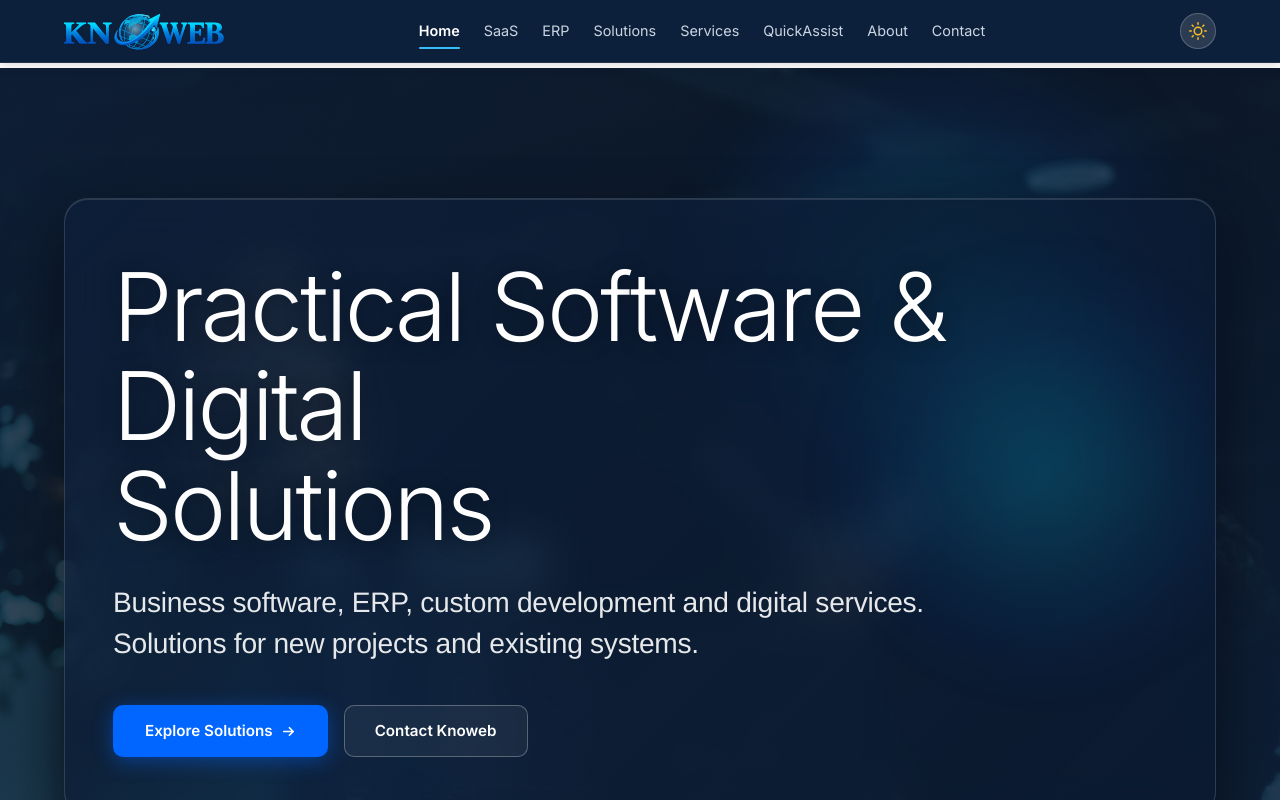
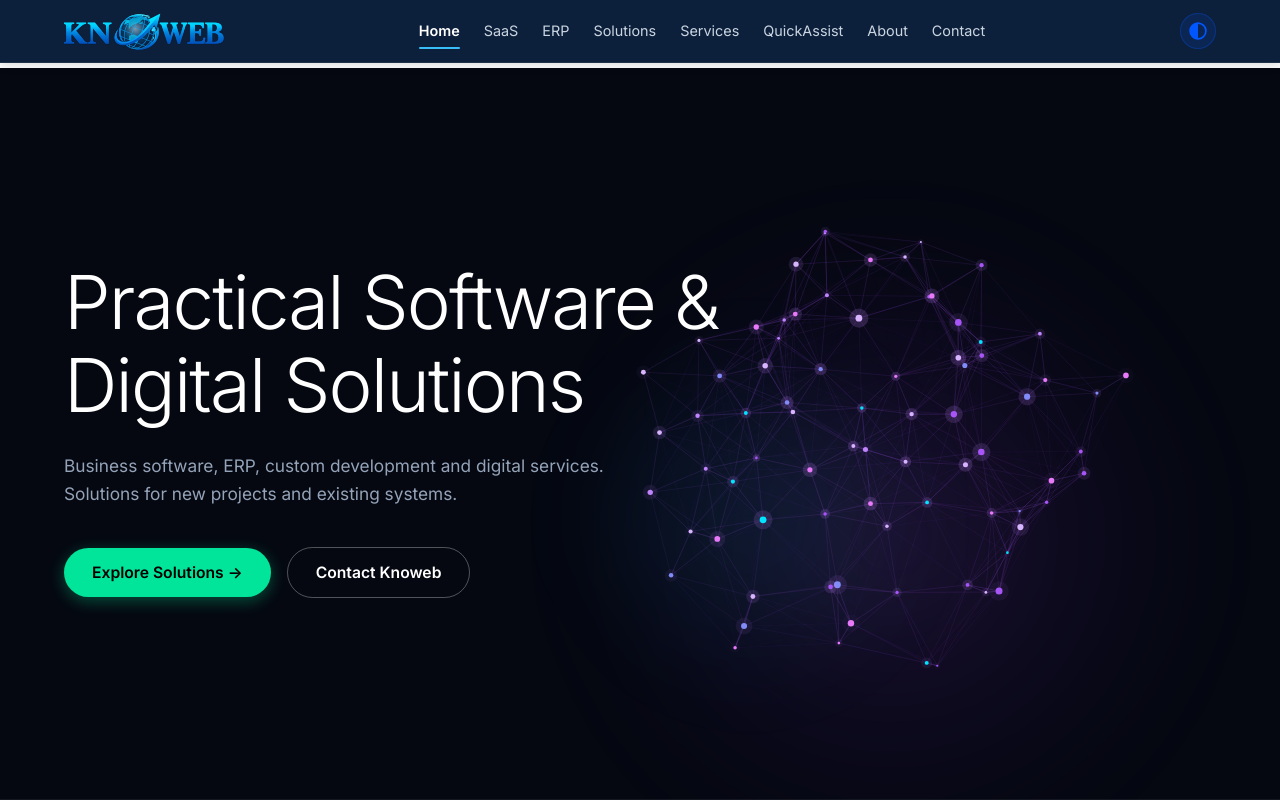
Before and after one commit to Knoweb/Knoweb-site, a Next.js app in the folder knoweb/: page / in a window 1280 px wide. Shown: the top 800 px of the page. Built offline with nearby package versions, Linux system fonts and the light colour scheme.

Commit message:
feat(hero): redesign hero section to match IFS layout and update theme toggle icon

```diff
--- a/knoweb/src/components/layout/Header.tsx
+++ b/knoweb/src/components/layout/Header.tsx
@@ -181,9 +181,9 @@ export default function Header() {
                 width: '36px',
                 height: '36px',
                 borderRadius: '50%',
-                background: theme === 'dark' ? 'rgba(0, 229, 255, 0.12)' : 'rgba(255, 255, 255, 0.12)',
-                border: theme === 'dark' ? '1px solid rgba(0, 229, 255, 0.38)' : '1px solid rgba(255, 255, 255, 0.22)',
-                color: theme === 'dark' ? '#00E5FF' : '#FBBF24',
+                background: theme === 'dark' ? 'rgba(0, 229, 255, 0.12)' : 'rgba(0, 87, 255, 0.12)',
+                border: theme === 'dark' ? '1px solid rgba(0, 229, 255, 0.38)' : '1px solid rgba(0, 87, 255, 0.3)',
+                color: theme === 'dark' ? '#00E5FF' : '#0057FF',
                 cursor: 'pointer',
                 transition: 'all 0.25s ease',
                 boxShadow: theme === 'dark' ? '0 0 12px rgba(0, 229, 255, 0.22)' : 'none',
@@ -195,25 +195,11 @@ export default function Header() {
                 e.currentTarget.style.transform = 'scale(1)';
               }}
             >
-              {theme === 'dark' ? (
-                /* Moon Icon */
-                <svg width="18" height="18" viewBox="0 0 24 24" fill="none" stroke="currentColor" strokeWidth="2" strokeLinecap="round" strokeLinejoin="round">
-                  <path d="M21 12.79A9 9 0 1 1 11.21 3 7 7 0 0 0 21 12.79z" />
-                </svg>
-              ) : (
-                /* Sun Icon */
-                <svg width="18" height="18" viewBox="0 0 24 24" fill="none" stroke="currentColor" strokeWidth="2" strokeLinecap="round" strokeLinejoin="round">
-                  <circle cx="12" cy="12" r="5" />
-                  <line x1="12" y1="1" x2="12" y2="3" />
-                  <line x1="12" y1="21" x2="12" y2="23" />
-                  <line x1="4.22" y1="4.22" x2="5.64" y2="5.64" />
-                  <line x1="18.36" y1="18.36" x2="19.78" y2="19.78" />
-                  <line x1="1" y1="12" x2="3" y2="12" />
-                  <line x1="21" y1="12" x2="23" y2="12" />
-                  <line x1="4.22" y1="19.78" x2="5.64" y2="18.36" />
-                  <line x1="18.36" y1="5.64" x2="19.78" y2="4.22" />
-                </svg>
-              )}
+              {/* Contrast / Theme Toggle Icon (Half-filled circle matching 4th reference) */}
+              <svg width="20" height="20" viewBox="0 0 24 24" fill="none">
+                <circle cx="12" cy="12" r="9.5" stroke="currentColor" strokeWidth="2" />
+                <path d="M12 2.5a9.5 9.5 0 0 0 0 19V2.5z" fill="currentColor" />
+              </svg>
             </button>
 
             {/* Mobile Hamburger Toggle */}
@@ -328,18 +314,22 @@ export default function Header() {
                 style={{
                   display: 'inline-flex',
                   alignItems: 'center',
-                  gap: '6px',
+                  gap: '8px',
                   padding: '7px 14px',
                   borderRadius: '20px',
-                  background: theme === 'dark' ? 'rgba(0, 229, 255, 0.14)' : 'rgba(255, 255, 255, 0.12)',
-                  border: theme === 'dark' ? '1px solid rgba(0, 229, 255, 0.4)' : '1px solid rgba(255, 255, 255, 0.25)',
-                  color: theme === 'dark' ? '#00E5FF' : '#FBBF24',
+                  background: theme === 'dark' ? 'rgba(0, 229, 255, 0.14)' : 'rgba(0, 87, 255, 0.12)',
+                  border: theme === 'dark' ? '1px solid rgba(0, 229, 255, 0.4)' : '1px solid rgba(0, 87, 255, 0.3)',
+                  color: theme === 'dark' ? '#00E5FF' : '#0057FF',
                   fontSize: '0.85rem',
                   fontWeight: 600,
                   cursor: 'pointer',
                 }}
               >
-                {theme === 'dark' ? '🌙 Dark' : '☀️ Light'}
+                <svg width="16" height="16" viewBox="0 0 24 24" fill="none">
+                  <circle cx="12" cy="12" r="9.5" stroke="currentColor" strokeWidth="2" />
+                  <path d="M12 2.5a9.5 9.5 0 0 0 0 19V2.5z" fill="currentColor" />
+                </svg>
+                {theme === 'dark' ? 'Dark' : 'Light'}
               </button>
             </div>
           </div>
--- a/knoweb/src/components/sections/HeroSection.tsx
+++ b/knoweb/src/components/sections/HeroSection.tsx
@@ -1,301 +1,370 @@
 'use client';
 
 import Link from 'next/link';
+import { useEffect, useRef } from 'react';
+
+interface Node3D {
+  baseX: number;
+  baseY: number;
+  baseZ: number;
+  x: number;
+  y: number;
+  z: number;
+  size: number;
+  color: string;
+  pulsePhase: number;
+  pulseSpeed: number;
+}
 
 export default function HeroSection() {
-  const headlineLines = [
-    ['Practical', 'Software', '&', 'Digital'],
-    ['Solutions'],
+  const canvasRef = useRef<HTMLCanvasElement | null>(null);
+
+  useEffect(() => {
+    const canvas = canvasRef.current;
+    if (!canvas) return;
+    const ctx = canvas.getContext('2d');
+    if (!ctx) return;
+
+    let animationFrameId: number;
+    let isVisible = true;
+
+    // Palette replicating the glowing violet/purple & cyan neural network in IFS screenshot
+    const colors = [
+      '#C084FC', // soft purple
+      '#A855F7', // bright violet
+      '#E879F9', // magenta
+      '#818CF8', // indigo
+      '#00E5FF', // electric cyan accent
+      '#D8B4FE', // light lavender
     ];
-  let letterIndex = 0;
+
+    // Generate 3D nodes distributed in an organic spherical/ellipsoid cloud
+    const nodeCount = 78;
+    const nodes: Node3D[] = [];
+    const baseRadius = 220;
+
+    for (let i = 0; i < nodeCount; i++) {
+      const phi = Math.acos(-1 + (2 * i) / nodeCount);
+      const theta = Math.sqrt(nodeCount * Math.PI) * phi;
+      // Slight randomness in radial distance for organic density
+      const r = baseRadius * (0.65 + Math.random() * 0.45);
+
+      nodes.push({
+        baseX: r * Math.sin(phi) * Math.cos(theta),
+        baseY: r * Math.sin(phi) * Math.sin(theta) * 0.9,
+        baseZ: r * Math.cos(phi),
+        x: 0,
+        y: 0,
+        z: 0,
+        size: 1.2 + Math.random() * 1.8,
+        color: colors[Math.floor(Math.random() * colors.length)],
+        pulsePhase: Math.random() * Math.PI * 2,
+        pulseSpeed: 0.02 + Math.random() * 0.03,
+      });
+    }
+
+    let rotX = 0.2;
+    let rotY = 0.4;
+    let targetRotX = 0.2;
+    let targetRotY = 0.4;
+
+    const handleMouseMove = (e: MouseEvent) => {
+      const rect = canvas.getBoundingClientRect();
+      const mouseX = (e.clientX - rect.left) / rect.width - 0.5;
+      const mouseY = (e.clientY - rect.top) / rect.height - 0.5;
+      targetRotY = 0.4 + mouseX * 0.45;
+      targetRotX = 0.2 + mouseY * 0.35;
+    };
+
+    window.addEventListener('mousemove', handleMouseMove);
+
+    const resize = () => {
+      if (!canvas) return;
+      const dpr = Math.min(window.devicePixelRatio || 1, 2);
+      const rect = canvas.getBoundingClientRect();
+      canvas.width = rect.width * dpr;
+      canvas.height = rect.height * dpr;
+      ctx.scale(dpr, dpr);
+    };
+
+    resize();
+    window.addEventListener('resize', resize);
+
+    // Pause canvas if scrolled out of view
+    const observer = new IntersectionObserver((entries) => {
+      isVisible = entries[0].isIntersecting;
+    });
+    observer.observe(canvas);
+
+    // Render loop
+    const render = () => {
+      if (isVisible) {
+        const rect = canvas.getBoundingClientRect();
+        const width = rect.width;
+        const height = rect.height;
+
+        ctx.clearRect(0, 0, width, height);
+
+        // Smooth rotation drift and mouse parallax
+        rotY += 0.0022;
+        rotX += (targetRotX - rotX) * 0.03;
+        rotY += (targetRotY - rotY) * 0.03;
+
+        // Position cluster on center-right (responsive)
+        const isMobile = width < 768;
+        const centerX = isMobile ? width * 0.5 : width * 0.68;
+        const centerY = isMobile ? height * 0.62 : height * 0.5;
+        const fov = 420;
+
+        const cosY = Math.cos(rotY);
+        const sinY = Math.sin(rotY);
+        const cosX = Math.cos(rotX);
+        const sinX = Math.sin(rotX);
+
+        // Transform all 3D nodes
+        for (let i = 0; i < nodeCount; i++) {
+          const n = nodes[i];
+          n.pulsePhase += n.pulseSpeed;
+
+          // Rotate around Y
+          const x1 = n.baseX * cosY - n.baseZ * sinY;
+          const z1 = n.baseZ * cosY + n.baseX * sinY;
+
+          // Rotate around X
+          const y1 = n.baseY * cosX - z1 * sinX;
+          const z2 = z1 * cosX + n.baseY * sinX;
+
+          // Perspective projection
+          const scale = fov / (fov + z2);
+          n.x = centerX + x1 * scale;
+          n.y = centerY + y1 * scale;
+          n.z = z2;
+        }
+
+        // Draw connecting filaments/lines between close nodes
+        const maxDist = isMobile ? 85 : 125;
+        for (let i = 0; i < nodeCount; i++) {
+          for (let j = i + 1; j < nodeCount; j++) {
+            const n1 = nodes[i];
+            const n2 = nodes[j];
+
+            const dx = n1.x - n2.x;
+            const dy = n1.y - n2.y;
+            const dist = Math.sqrt(dx * dx + dy * dy);
+
+            if (dist < maxDist) {
+              const alpha = Math.max(0, 1 - dist / maxDist) * 0.35;
+              ctx.beginPath();
+              ctx.moveTo(n1.x, n1.y);
+              ctx.lineTo(n2.x, n2.y);
+
+              // Depth gradient line
+              ctx.strokeStyle = `rgba(168, 85, 247, ${alpha})`;
+              ctx.lineWidth = 0.75;
+              ctx.stroke();
+            }
+          }
+        }
+
+        // Draw nodes with glowing aura
+        for (let i = 0; i < nodeCount; i++) {
+          const n = nodes[i];
+          const depthAlpha = Math.max(0.15, Math.min(1, (n.z + baseRadius) / (baseRadius * 2)));
+          const pulse = 1 + 0.2 * Math.sin(n.pulsePhase);
+          const r = n.size * pulse;
+
+          // Outer subtle glow halo
+          ctx.beginPath();
+          ctx.arc(n.x, n.y, r * 2.8, 0, Math.PI * 2);
+          ctx.fillStyle = `rgba(192, 132, 252, ${depthAlpha * 0.22})`;
+          ctx.fill();
+
+          // Core bright node
+          ctx.beginPath();
+          ctx.arc(n.x, n.y, r, 0, Math.PI * 2);
+          ctx.fillStyle = n.color;
+          ctx.fill();
+        }
+      }
+
+      animationFrameId = requestAnimationFrame(render);
+    };
+
+    render();
+
+    return () => {
+      cancelAnimationFrame(animationFrameId);
+      window.removeEventListener('mousemove', handleMouseMove);
+      window.removeEventListener('resize', resize);
+      observer.disconnect();
+    };
+  }, []);
 
   return (
     <section
       style={{
         position: 'relative',
-        paddingTop: '130px',
-        paddingBottom: '86px',
-        backgroundColor: '#0D203B',
-        backgroundImage: `linear-gradient(135deg, rgba(13, 32, 59, 0.82) 0%, rgba(10, 25, 47, 0.70) 50%, rgba(13, 32, 59, 0.85) 100%), url('/knowebbc.jpg')`,
-        backgroundSize: 'cover',
-        backgroundPosition: 'center 48%',
-        backgroundRepeat: 'no-repeat',
+        minHeight: 'calc(100vh - 68px)',
+        display: 'flex',
+        alignItems: 'center',
+        backgroundColor: '#050811',
         overflow: 'hidden',
-        borderBottom: '1px solid rgba(255, 255, 255, 0.08)',
+        borderBottom: '1px solid rgba(255, 255, 255, 0.06)',
       }}
     >
-      {/* Scoped Keyframes & Interactive Hover Rules */}
-      <style>{`
-        @keyframes heroLetterReveal {
-          0% {
-            opacity: 0;
-            transform: translateY(18px);
-            filter: blur(4px);
-          }
-          100% {
-            opacity: 1;
-            transform: translateY(0);
-            filter: blur(0);
-          }
-        }
+      {/* 3D Particle Network Canvas in the Center/Right */}
+      <canvas
+        ref={canvasRef}
+        style={{
+          position: 'absolute',
+          top: 0,
+          right: 0,
+          bottom: 0,
+          width: '100%',
+          height: '100%',
+          pointerEvents: 'none',
+          zIndex: 1,
+        }}
+      />
 
-        @keyframes heroFadeSlideUp {
-          0% {
-            opacity: 0;
-            transform: translateY(22px);
-          }
-          100% {
-            opacity: 1;
-            transform: translateY(0);
-          }
-        }
-
-        /* Glass Card Container */
-        .hero-glass-card {
-          transition: all 0.35s ease;
-        }
-        .hero-glass-card:hover {
-          border-color: rgba(0, 229, 255, 0.32) !important;
-          box-shadow: 0 28px 75px rgba(0, 0, 0, 0.55), 0 0 40px rgba(0, 212, 255, 0.14) !important;
-        }
-
-        /* Main Headline Hover (Glowing & Subtle Scale) */
-        .hero-headline-container {
-          display: inline-block;
-          transform-origin: left center;
-          transition: transform 0.3s ease, text-shadow 0.3s ease;
-        }
-        .hero-headline-container:hover,
-        .hero-glass-card:hover .hero-headline-container {
-          transform: scale(1.02);
-          text-shadow: 0 0 18px rgba(255, 255, 255, 0.65), 0 0 38px rgba(0, 229, 255, 0.4) !important;
-        }
-
-        /* Subtitle Hover */
-        .hero-subtitle-text {
-          transition: color 0.3s ease, text-shadow 0.3s ease;
-        }
-        .hero-subtitle-text:hover,
-        .hero-glass-card:hover .hero-subtitle-text {
-          color: #F1F5F9 !important;
-          text-shadow: 0 0 16px rgba(0, 229, 255, 0.4) !important;
-        }
-      `}</style>
-
-      {/* Ambient background glows */}
+      {/* Atmospheric center-right glowing violet / magenta ambient aura */}
       <div
         style={{
           position: 'absolute',
-          top: '-40px',
-          right: '4%',
-          width: '560px',
-          height: '560px',
+          top: '20%',
+          right: '5%',
+          width: '650px',
+          height: '650px',
           borderRadius: '50%',
-          background: 'radial-gradient(circle, rgba(0, 212, 255, 0.18) 0%, rgba(0, 102, 255, 0.08) 50%, transparent 70%)',
+          background: 'radial-gradient(circle, rgba(168, 85, 247, 0.16) 0%, rgba(126, 34, 206, 0.08) 35%, transparent 70%)',
           pointerEvents: 'none',
-          filter: 'blur(30px)',
+          filter: 'blur(45px)',
+          zIndex: 0,
         }}
       />
+
+      {/* Subtle bottom-right cyan accent aura */}
       <div
         style={{
           position: 'absolute',
-          bottom: '-100px',
-          left: '8%',
-          width: '520px',
-          height: '520px',
+          bottom: '10%',
+          right: '25%',
+          width: '420px',
+          height: '420px',
           borderRadius: '50%',
-          background: 'radial-gradient(circle, rgba(0, 102, 255, 0.12) 0%, transparent 68%)',
+          background: 'radial-gradient(circle, rgba(0, 229, 255, 0.08) 0%, transparent 65%)',
           pointerEvents: 'none',
-          filter: 'blur(35px)',
+          filter: 'blur(40px)',
+          zIndex: 0,
         }}
       />
 
-      <div className="container-max" style={{ position: 'relative', zIndex: 1 }}>
-        {/* Modern Glassmorphic Hero Card */}
+      {/* Edge-to-edge Content Container with Generous Left Alignment */}
       <div
-          className="hero-glass-card"
+        className="container-max"
         style={{
-            background: 'linear-gradient(135deg, rgba(13, 32, 59, 0.70) 0%, rgba(10, 25, 47, 0.58) 100%)',
-            backdropFilter: 'blur(20px)',
-            WebkitBackdropFilter: 'blur(20px)',
-            borderRadius: '24px',
-            border: '1px solid rgba(255, 255, 255, 0.14)',
-            padding: '58px 48px',
           position: 'relative',
-            overflow: 'hidden',
-            boxShadow: '0 24px 60px rgba(0, 0, 0, 0.45), inset 0 1px 0 rgba(255, 255, 255, 0.12)',
+          zIndex: 2,
+          paddingTop: '64px',
+          paddingBottom: '72px',
+          width: '100%',
         }}
       >
-          {/* Inner ambient card cyan glow */}
-          <div
+        <div style={{ maxWidth: '680px' }}>
+          {/* Main Headline (H1): Light / Thin stroke (300 weight), Pure White */}
+          <h1
             style={{
-              position: 'absolute',
-              top: '10%',
-              right: '-40px',
-              width: '420px',
-              height: '420px',
-              borderRadius: '50%',
-              background: 'radial-gradient(circle, rgba(0, 229, 255, 0.18) 0%, rgba(0, 102, 255, 0.05) 55%, transparent 75%)',
-              pointerEvents: 'none',
-              filter: 'blur(25px)',
-            }}
-          />
-
-          <div
-            style={{
-              maxWidth: '1240px',
-              position: 'relative',
-              zIndex: 2,
+              fontFamily: "'Inter', -apple-system, BlinkMacSystemFont, 'Segoe UI', Roboto, sans-serif",
+              fontSize: 'clamp(2.75rem, 5.8vw, 5.25rem)',
+              fontWeight: 300,
+              lineHeight: 1.12,
+              color: '#FFFFFF',
+              letterSpacing: '-0.025em',
+              marginBottom: '24px',
             }}
           >
-            {/* Headline with Staggered Letter-by-Letter Reveal */}
-            <h1
-              className="hero-headline-container"
+            Practical Software &amp; Digital Solutions
+          </h1>
+
+          {/* Description Paragraph: 400 weight, muted slate/grey (#94A3B8), max-width ~600px */}
+          <p
             style={{
-                fontFamily: "'Helvetica Neue', 'Inter', -apple-system, BlinkMacSystemFont, 'Segoe UI', Roboto, sans-serif",
-                fontSize: 'clamp(44px, 7.4vw, 112px)',
-                fontWeight: 300,
-                lineHeight: 1.05,
-                color: '#FFFFFF',
-                marginBottom: '28px',
-                letterSpacing: '-0.03em',
-                textShadow: '0 2px 20px rgba(0, 0, 0, 0.35)',
+              fontFamily: "'Inter', -apple-system, BlinkMacSystemFont, 'Segoe UI', Roboto, sans-serif",
+              fontSize: 'clamp(1.05rem, 1.35vw, 1.2rem)',
+              fontWeight: 400,
+              lineHeight: 1.65,
+              color: '#94A3B8',
+              maxWidth: '580px',
+              marginBottom: '38px',
             }}
           >
-              {headlineLines.map((lineWords, lineIdx) => (
-                <span
-                  key={lineIdx}
-                  style={{
-                    display: 'block',
-                  }}
-                >
-                  {lineWords.map((word, wIdx) => {
-                    const chars = word.split('');
-                    return (
-                      <span
-                        key={wIdx}
-                        style={{
-                          display: 'inline-block',
-                          whiteSpace: 'nowrap',
-                        }}
-                      >
-                        {chars.map((char) => {
-                          const delay = (0.08 + letterIndex * 0.032).toFixed(3);
-                          letterIndex++;
-                          return (
-                            <span
-                              key={letterIndex}
-                              style={{
-                                display: 'inline-block',
-                                animation: `heroLetterReveal 0.5s cubic-bezier(0.16, 1, 0.3, 1) ${delay}s both`,
-                              }}
-                            >
-                              {char}
-                            </span>
-                          );
-                        })}
-                        {wIdx < lineWords.length - 1 && (
-                          <span style={{ display: 'inline-block', width: '0.28em' }}>&nbsp;</span>
-                        )}
-                      </span>
-                    );
-                  })}
-                </span>
-              ))}
-            </h1>
-
-            {/* Subheading / Description */}
-            <p
-              className="hero-subtitle-text"
-              style={{
-                fontFamily: "'Helvetica Neue', 'Inter', -apple-system, BlinkMacSystemFont, 'Segoe UI', Roboto, sans-serif",
-                fontSize: 'clamp(18px, 2.2vw, 32px)',
-                fontWeight: 500,
-                lineHeight: 1.45,
-                color: 'rgba(255, 255, 255, 0.90)',
-                marginBottom: '40px',
-                maxWidth: '1100px',
-                letterSpacing: '-0.01em',
-                animation: 'heroFadeSlideUp 0.75s cubic-bezier(0.16, 1, 0.3, 1) 1.38s both',
-              }}
-            >
-              Business software, ERP, custom development and digital services.
-              <br className="hidden sm:inline" /> Solutions for new projects and existing systems.
+            Business software, ERP, custom development and digital services. Solutions for new projects and existing systems.
           </p>
 
-            {/* Action Buttons */}
+          {/* Buttons: Capsule / Pill Style */}
           <div
             style={{
               display: 'flex',
               flexWrap: 'wrap',
               alignItems: 'center',
               gap: '16px',
-                animation: 'heroFadeSlideUp 0.75s cubic-bezier(0.16, 1, 0.3, 1) 1.58s both',
             }}
           >
+            {/* Primary Button: Bright neon green pill */}
             <Link
               href="/solutions"
               style={{
                 textDecoration: 'none',
-                  background: '#0066FF',
-                  color: '#FFFFFF',
+                borderRadius: '9999px',
+                background: '#00E599',
+                color: '#000000',
                 fontWeight: 600,
-                  fontSize: 'clamp(0.95rem, 1.1vw, 1.05rem)',
-                  padding: '14px 32px',
-                  borderRadius: '10px',
-                  transition: 'all 0.28s ease',
+                fontSize: '0.98rem',
+                padding: '12px 28px',
                 display: 'inline-flex',
                 alignItems: 'center',
                 gap: '8px',
-                  boxShadow: '0 4px 20px rgba(0, 102, 255, 0.45)',
+                transition: 'all 0.25s ease',
+                boxShadow: '0 4px 16px rgba(0, 229, 153, 0.32)',
               }}
               onMouseEnter={(e) => {
-                  e.currentTarget.style.transform = 'translateY(-2px) scale(1.02)';
-                  e.currentTarget.style.boxShadow = '0 8px 30px rgba(0, 102, 255, 0.7), 0 0 20px rgba(0, 229, 255, 0.45)';
+                e.currentTarget.style.background = '#15F5A8';
+                e.currentTarget.style.transform = 'translateY(-1px)';
+                e.currentTarget.style.boxShadow = '0 6px 24px rgba(0, 229, 153, 0.55)';
               }}
               onMouseLeave={(e) => {
-                  e.currentTarget.style.transform = 'translateY(0) scale(1)';
-                  e.currentTarget.style.boxShadow = '0 4px 20px rgba(0, 102, 255, 0.45)';
+                e.currentTarget.style.background = '#00E599';
+                e.currentTarget.style.transform = 'translateY(0)';
+                e.currentTarget.style.boxShadow = '0 4px 16px rgba(0, 229, 153, 0.32)';
               }}
             >
-                Explore Solutions
-                <svg width="15" height="15" viewBox="0 0 16 16" fill="none">
-                  <path
-                    d="M3 8H13M9 4L13 8L9 12"
-                    stroke="currentColor"
-                    strokeWidth="1.8"
-                    strokeLinecap="round"
-                    strokeLinejoin="round"
-                  />
-                </svg>
+              Explore Solutions &rarr;
             </Link>
 
+            {/* Secondary Button: Transparent dark pill with thin border */}
             <Link
               href="/contact"
               style={{
                 textDecoration: 'none',
-                  background: 'rgba(255, 255, 255, 0.05)',
+                border: '1px solid rgba(255, 255, 255, 0.3)',
                 color: '#FFFFFF',
+                borderRadius: '9999px',
+                padding: '12px 28px',
                 fontWeight: 600,
-                  fontSize: 'clamp(0.95rem, 1.1vw, 1.05rem)',
-                  padding: '13px 30px',
-                  borderRadius: '10px',
-                  border: '1.5px solid rgba(255, 255, 255, 0.28)',
-                  backdropFilter: 'blur(8px)',
-                  transition: 'all 0.28s ease',
+                fontSize: '0.98rem',
+                background: 'transparent',
                 display: 'inline-flex',
                 alignItems: 'center',
+                transition: 'all 0.25s ease',
               }}
               onMouseEnter={(e) => {
-                  e.currentTarget.style.background = 'rgba(255, 255, 255, 0.14)';
-                  e.currentTarget.style.borderColor = 'rgba(0, 229, 255, 0.6)';
-                  e.currentTarget.style.boxShadow = '0 0 20px rgba(0, 229, 255, 0.3)';
-                  e.currentTarget.style.transform = 'translateY(-2px)';
+                e.currentTarget.style.background = 'rgba(255, 255, 255, 0.1)';
+                e.currentTarget.style.borderColor = 'rgba(255, 255, 255, 0.6)';
+                e.currentTarget.style.transform = 'translateY(-1px)';
               }}
               onMouseLeave={(e) => {
-                  e.currentTarget.style.background = 'rgba(255, 255, 255, 0.07)';
-                  e.currentTarget.style.borderColor = 'rgba(255, 255, 255, 0.24)';
-                  e.currentTarget.style.boxShadow = 'none';
+                e.currentTarget.style.background = 'transparent';
+                e.currentTarget.style.borderColor = 'rgba(255, 255, 255, 0.3)';
                 e.currentTarget.style.transform = 'translateY(0)';
               }}
             >
@@ -304,7 +373,6 @@ export default function HeroSection() {
           </div>
         </div>
       </div>
-      </div>
     </section>
   );
 }
```
Lines whose indentation alone changed are shown as unchanged.
